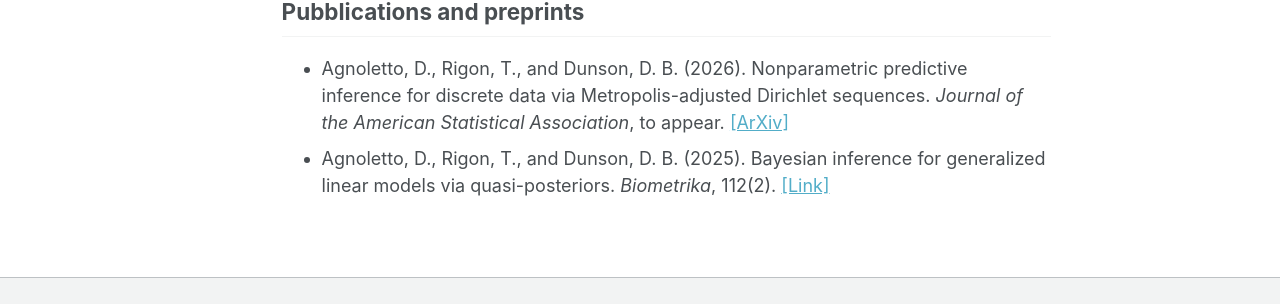
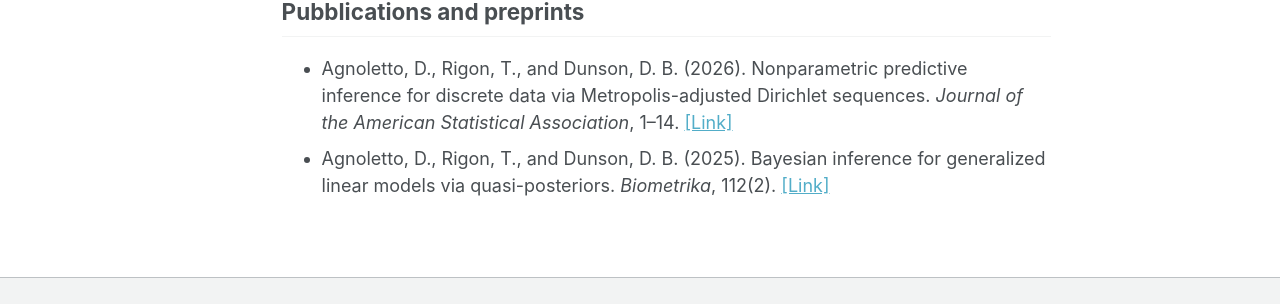
Before and after one commit to davideagno/davideagno.github.io, a Jekyll site: the page built from _pages/about.md, in a window 1280 px wide and 965 px high. Shown: the part 559-863 px from the top of the window. Built offline with Jekyll 4.4.1, drawn with Linux system fonts in a browser that asks for light colours.

Commit message:
Update about.md

```diff
--- a/_pages/about.md
+++ b/_pages/about.md
@@ -25,5 +25,5 @@
 
 Pubblications and preprints
 ----
-* Agnoletto, D., Rigon, T., and Dunson, D. B. (2026). Nonparametric predictive inference for discrete data via Metropolis-adjusted Dirichlet sequences. *Journal of the American Statistical Association*, to appear. [\[ArXiv\]](https://arxiv.org/abs/2507.08629)<br />
+* Agnoletto, D., Rigon, T., and Dunson, D. B. (2026). Nonparametric predictive inference for discrete data via Metropolis-adjusted Dirichlet sequences. *Journal of the American Statistical Association*, 1–14. [\[Link\]]( https://doi.org/10.1080/01621459.2026.2662438)<br />
 * Agnoletto, D., Rigon, T., and Dunson, D. B. (2025). Bayesian inference for generalized linear models via quasi-posteriors. *Biometrika*, 112(2). [\[Link\]](https://academic.oup.com/biomet/article-abstract/112/2/asaf022/8098046)<br />
```
